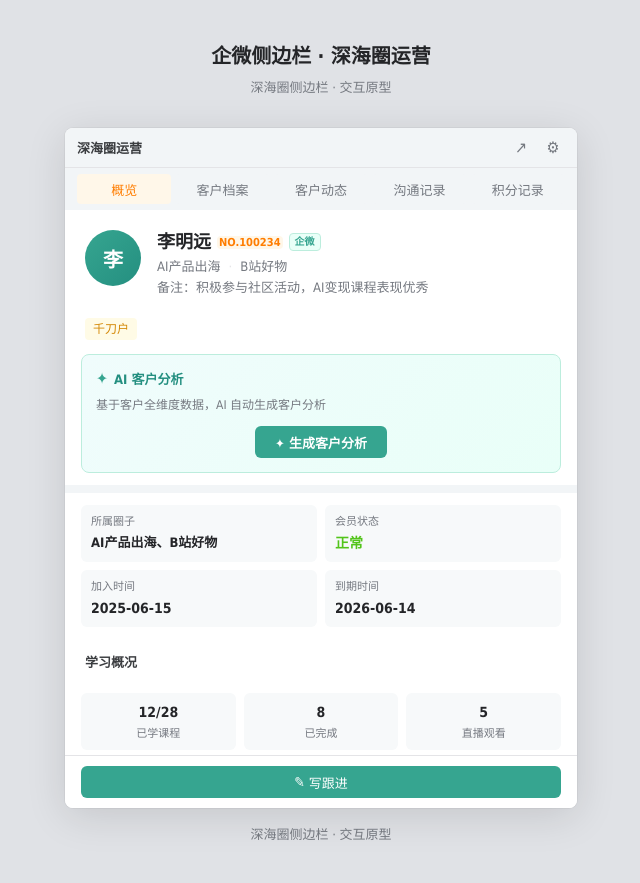
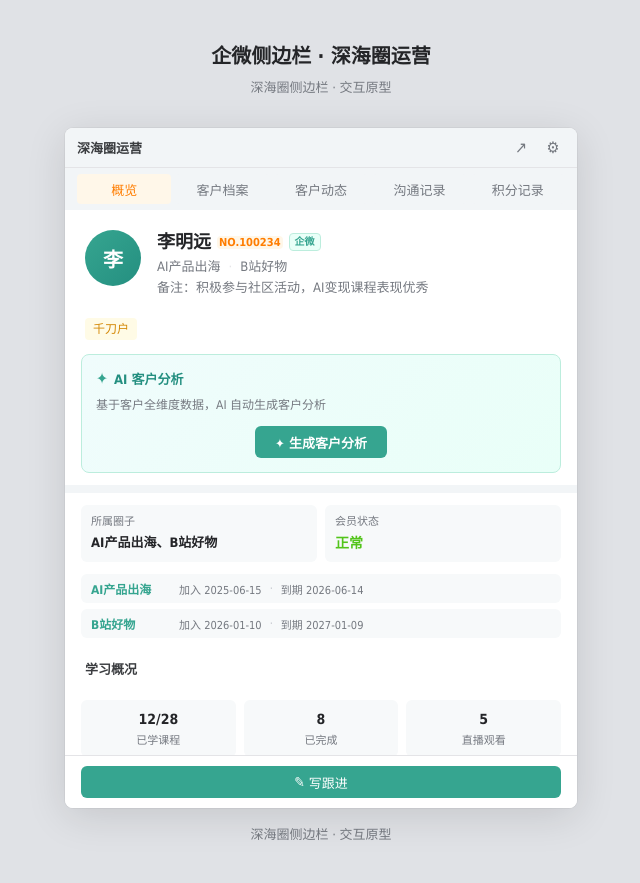
Before and after one commit to xinwei5282-sys/SCRM, a plain HTML site: page prototype/企微侧边栏-深海圈.html in a window 1280 px wide. Shown: the whole page, without its empty margins (319-959 px from the left). Drawn offline with Linux system fonts and the light colour scheme.

Commit message:
fix: 概览加入/到期时间按圈子分别展示
AI产品出海: 加入2025-06-15 · 到期2026-06-14
B站好物: 加入2026-01-10 · 到期2027-01-09

Co-Authored-By: Claude Opus 4.6 (1M context) <noreply@anthropic.com>

```diff
--- a/prototype/企微侧边栏-深海圈.html
+++ b/prototype/企微侧边栏-深海圈.html
@@ -1720,7 +1720,7 @@
 
         <div class="divider-thick"></div>
 
-        <!-- 关键指标（2列） -->
+        <!-- 关键指标 -->
         <div class="metrics-grid" style="grid-template-columns: 1fr 1fr;">
           <div class="metric-item">
             <span class="metric-label">所属圈子</span>
@@ -1730,13 +1730,20 @@
             <span class="metric-label">会员状态</span>
             <span class="metric-value good">正常</span>
           </div>
-          <div class="metric-item">
-            <span class="metric-label">加入时间</span>
-            <span class="metric-value">2025-06-15</span>
-          </div>
-          <div class="metric-item">
-            <span class="metric-label">到期时间</span>
-            <span class="metric-value">2026-06-14</span>
+        </div>
+        <!-- 按圈子展示加入/到期时间 -->
+        <div style="padding: 0 16px 8px; display:flex; flex-direction:column; gap:6px;">
+          <div style="display:flex; gap:8px; align-items:center; padding:6px 10px; background:var(--color-fill-2); border-radius:var(--radius-btn);">
+            <span style="font-size:12px; font-weight:600; color:var(--color-primary-6); min-width:80px;">AI产品出海</span>
+            <span style="font-size:11px; color:var(--color-text-3);">加入 2025-06-15</span>
+            <span style="font-size:11px; color:var(--color-text-4);">·</span>
+            <span style="font-size:11px; color:var(--color-text-3);">到期 2026-06-14</span>
+          </div>
+          <div style="display:flex; gap:8px; align-items:center; padding:6px 10px; background:var(--color-fill-2); border-radius:var(--radius-btn);">
+            <span style="font-size:12px; font-weight:600; color:var(--color-primary-6); min-width:80px;">B站好物</span>
+            <span style="font-size:11px; color:var(--color-text-3);">加入 2026-01-10</span>
+            <span style="font-size:11px; color:var(--color-text-4);">·</span>
+            <span style="font-size:11px; color:var(--color-text-3);">到期 2027-01-09</span>
           </div>
         </div>
 
```
